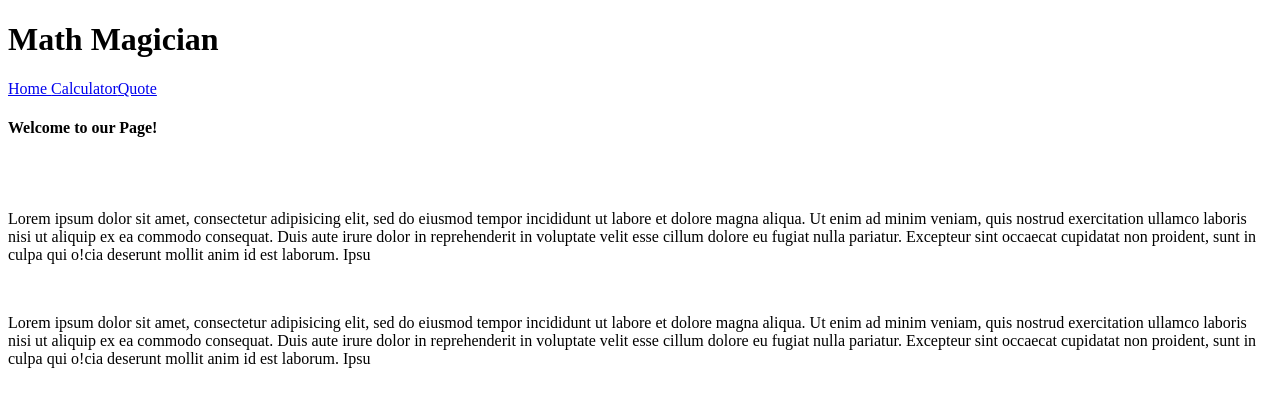
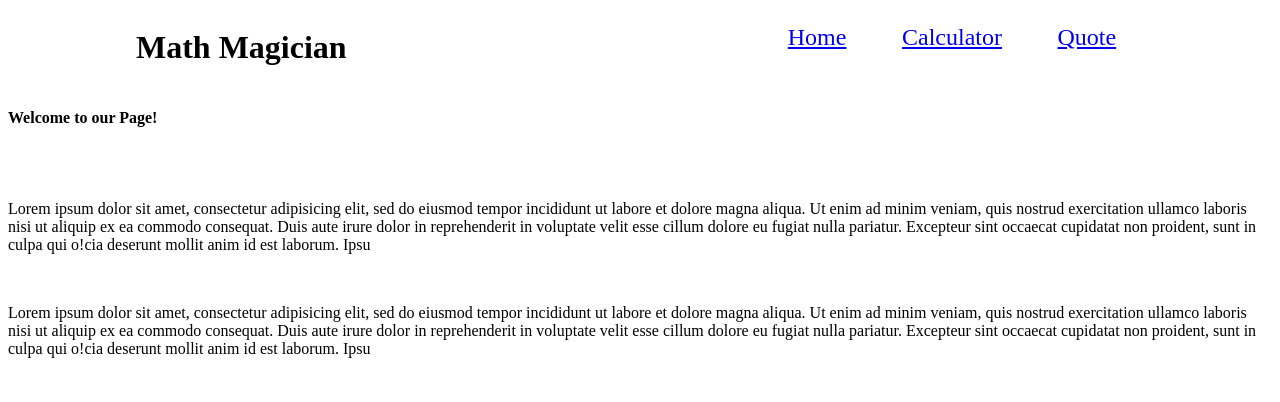
Before and after one commit to AymanJabr/React-Simple-Calculator, a React (Create React App) app: page / in a window 1280 px wide. Shown: the top 402 px of the page. Built offline with nearby package versions, Linux system fonts and the light colour scheme.

Commit message:
Fix style lints

```diff
--- a/src/components/Header.js
+++ b/src/components/Header.js
@@ -7,9 +7,9 @@ function Header() {
       <h1>Math Magician</h1>
 
       <div className="Navigation ">
-        <Link to="/">Home </Link>
-        <Link to="/calculator">Calculator</Link>
-        <Link to="/quote">Quote</Link>
+        <Link to="/">Home  </Link>
+        <Link to="/calculator">Calculator  </Link>
+        <Link to="/quote">Quote  </Link>
       </div>
 
     </div>
--- a/src/components/Styles.css
+++ b/src/components/Styles.css
@@ -32,6 +32,23 @@
   height: 100px;
 }
 
+.Header {
+  display: flex;
+  flex-direction: row;
+  justify-content: space-between;
+  margin-right: 10vw;
+  margin-left: 10vw;
+}
+
+.Navigation {
+  font-size: 1.5rem;
+  display: flex;
+  flex-direction: row;
+  justify-content: space-around;
+  width: 30vw;
+  margin-top: 2vh;
+}
+
 .Button {
   width: 25%;
   height: 100%;
@@ -42,7 +59,6 @@
   border-width: 2.2px;
   box-shadow: none;
   border-style: solid;
-
 }
 
 .DoubleButton {
```
Lines whose indentation alone changed are shown as unchanged.
